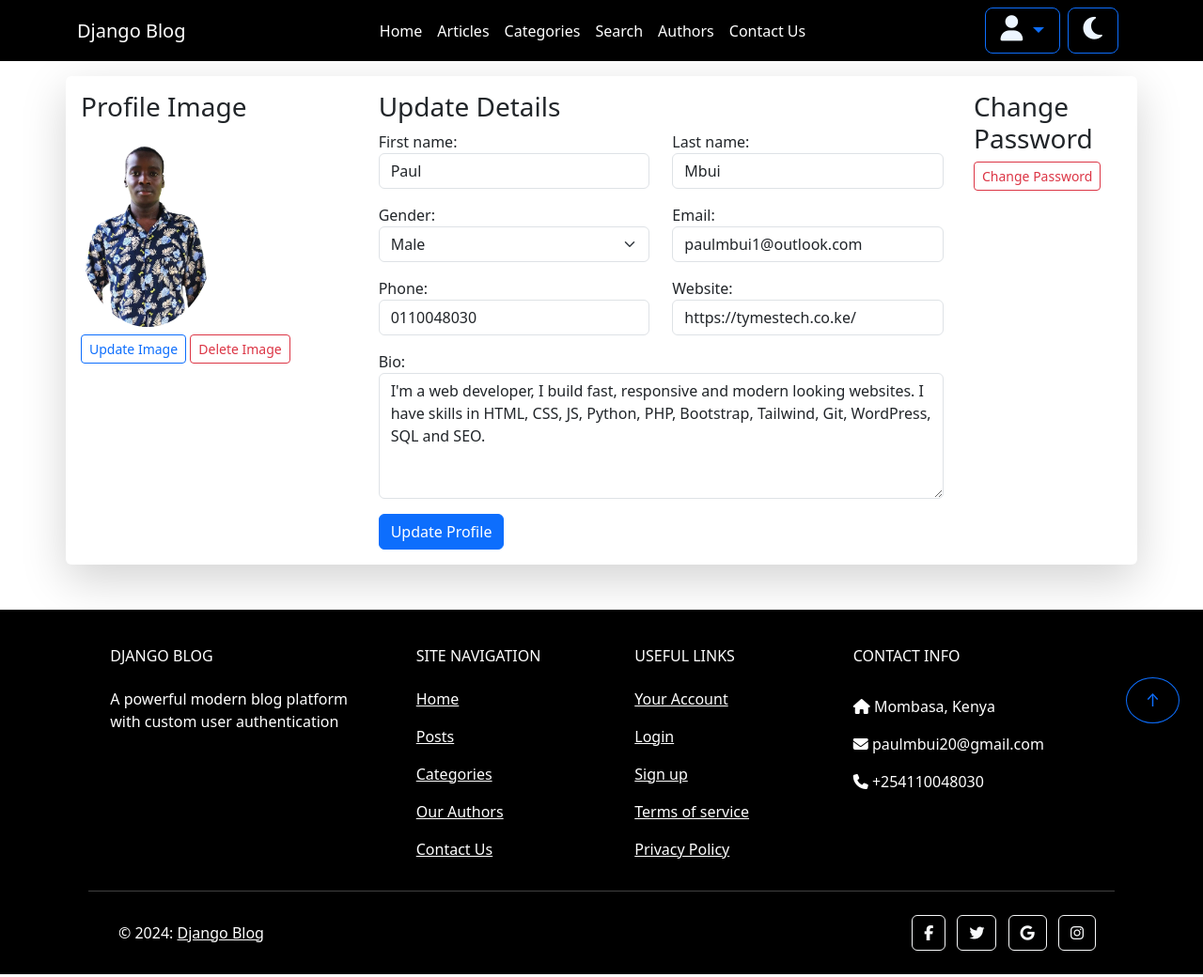
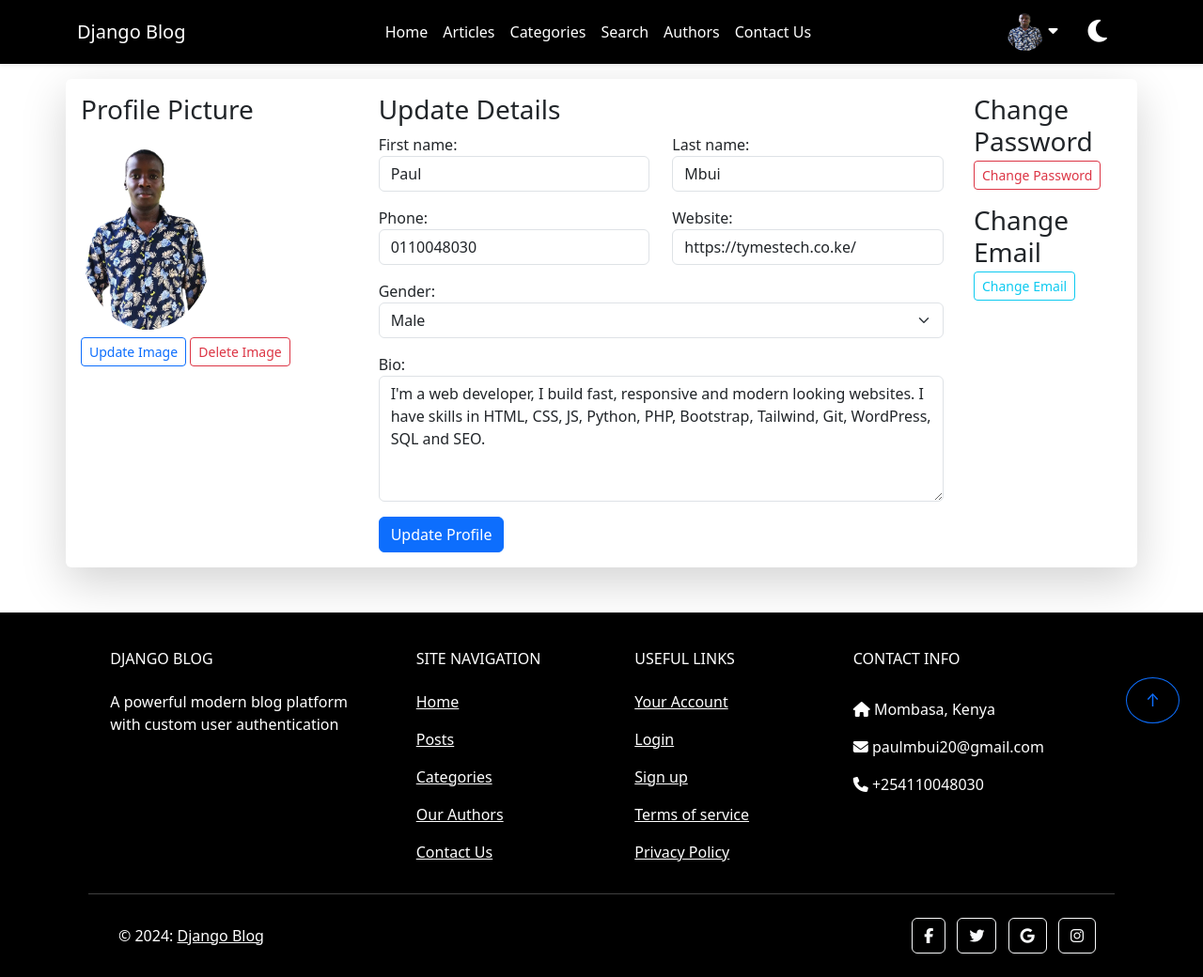
Before and after one commit to paulmbui20/django-blog, a Django app: page /accounts/profile/ in a window 1280 px wide. Shown: the whole page at 94% size. Run offline with Django 5.2, Linux system fonts and the light colour scheme; a user stored in the database is signed in; parts of the project's set-up code (start-up, migrations or seed data) failed here and were passed over; some libraries are stand-ins or nearby versions.

Commit message:
ui enhancements

```diff
--- a/accounts/forms.py
+++ b/accounts/forms.py
@@ -54,11 +54,10 @@ class CustomAuthenticationForm(AuthenticationForm):
         'placeholder': 'Password',
         'id': 'floatingPassword',
     }))
-
 class ProfileForm(forms.ModelForm):
     class Meta:
         model = CustomUser
-        fields = ['first_name', 'last_name', 'email', 'phone', 'bio', 'website', 'gender'  ]
+        fields = ['first_name', 'last_name', 'phone', 'bio', 'website', 'gender'  ]
         widgets = {
             'first_name': forms.TextInput(attrs={
                 'class': 'form-control',
@@ -69,11 +68,6 @@ class ProfileForm(forms.ModelForm):
                 'class': 'form-control',
                 'placeholder': 'Last Name',
                 'id': 'floatingLastName',
-            }),
-            'email': forms.EmailInput(attrs={
-                'class': 'form-control',
-                'placeholder': 'Email',
-                'id': 'floatingEmail',
             }),
             'phone': forms.NumberInput(attrs={
                 'class': 'form-control',
--- a/accounts/static/css/styles.css
+++ b/accounts/static/css/styles.css
@@ -28,6 +28,16 @@
  .sticky-top{
      z-index: 1;!important;
  }
+
+ [data-bs-theme=dark] .carousel .carousel-control-next-icon,
+ [data-bs-theme=dark] .carousel .carousel-control-prev-icon,
+ [data-bs-theme=dark].carousel .carousel-control-next-icon,
+ [data-bs-theme=dark].carousel .carousel-control-prev-icon {
+     filter:;
+}
+ [data-bs-theme=dark] .carousel .carousel-indicators [data-bs-target], [data-bs-theme=dark].carousel .carousel-indicators [data-bs-target] {
+     background-color: #fff;
+}
 /* .toast-success{background-color: #0af60a*/
 /*}*/
 /*.toast-error{background-color: #f82217*/
--- a/accounts/templates/base.html
+++ b/accounts/templates/base.html
@@ -30,10 +30,10 @@
 <!-- Scroll to Top Button -->
     <button class="scroll-to-top-btn btn btn-outline-primary shadow-lg rounded-circle" onclick="scrollToTop()">↑</button>
 {% include 'footer.html' %}
+<script src="{% static 'js/bootstrap.bundle.min.js' %}"></script>
+<script src="{% static 'js/script.js' %}"></script>
 <script src="{% static 'js/jquery-3.6.0.min.js' %}"></script>
-<script src="{% static 'js/bootstrap.bundle.min.js' %}"></script>
 <script src="{% static 'js/toastr.min.js' %}"></script>
-<script src="{% static 'js/script.js' %}"></script>
 {% block extrascripts %}
 {% endblock %}
 <script>
--- a/accounts/templates/navbar.html
+++ b/accounts/templates/navbar.html
@@ -1,4 +1,4 @@
-<nav class="navbar navbar-expand-md navbar-dark bg-black">
+<nav class="navbar navbar-expand-md navbar-dark bg-black shadow-sm">
   <div class="container">
     <a class="navbar-brand" href="/">Django Blog</a>
 
@@ -28,11 +28,17 @@
         </li>
       </ul>
         <div class="dropdown ms-auto">
-            <button class="btn btn-outline-primary btn-lg dropdown-toggle" type="button" data-bs-toggle="dropdown" aria-expanded="false">
-                <i class="fa fa-user" style="font-size: 1.7rem; color: #EcF5Ff"></i>
+            <button class="btn border-0" type="button" data-bs-toggle="dropdown" aria-expanded="false">
+                {% if user.is_authenticated and user.image %}
+                    <img src="{{ user.image.url }}" alt="{{ user.username }}" class="rounded-circle " style="width: 40px; height: 40px;">
+                    {% else %}
+                <i class="fa fa-user text-white" style="font-size: 1.7rem;"></i>
+                {% endif %}
+            <i class="fa fa-caret-down text-white"></i>
             </button>
             <ul class="dropdown-menu my-3 z-3">
                 {% if user.is_authenticated %}
+                    <h2 class="dropdown-header">Welcome {% if user.first_name %}{{ user.first_name }}{% else %}{{ user.username }}{% endif %}</h2>
               <li><a class="dropdown-item" href="{% url 'account' %}">Dashboard</a></li>
                 {% if request.user.is_superuser or request.user.is_staff %}
               <li><a class="dropdown-item" href="/admin/">Admin Dashboard</a></li>
@@ -50,8 +56,8 @@
             </ul>
           </div>
     </div>
-<button class="btn btn-outline-primary btn-lg mx-2" id="theme-toggle">
-    <i id="theme-icon" class="fas fa-moon" style="font-size: 1.7rem; color: #EcF5Ff"></i>
+<button class="btn border-0 mx-2" id="theme-toggle">
+    <i id="theme-icon" class="fa fa-moon text-white" style="font-size: 1.7rem;"></i>
 </button>
   </div>
 </nav>
--- a/accounts/templates/registration/profile.html
+++ b/accounts/templates/registration/profile.html
@@ -9,7 +9,7 @@
             <div class="col-md-10">
                 <div class="row">
                     <div class="p-3 col-md-4 border-right">
-                        <label for="profileimage" class="h3 labels">Profile Image</label>
+                        <h3> Profile Picture</h3>
                         {% if user.image %}
                        <img
                             id="profileimage"
@@ -18,7 +18,7 @@
                             src="{{ user.image.url }}"
                             alt="Profile Image">
                         {% else %}
-                        <img class="rounded-circle w-50" src="{% static 'default-profile.jpg' %}" alt="user profile image">
+                        <img id="profileimage" class="rounded-circle w-50" src="{% static 'default-profile.jpg' %}" alt="user profile image">
                         {% endif %}
                         <div class="mt-2">
                             <button type="button" class="btn btn-sm btn-outline-primary" id="updateImageBtn">
@@ -29,10 +29,9 @@
                             </button>
                         </div>
                     </div>
-
                     <div class="d-flex flex-column p-3 col-md-8">
                         <h3>Update Details</h3>
-    <form method="post" novalidate id="profileEditForm" action="{% url 'profile' %}">
+                        <form method="post" id="profileEditForm" action="{% url 'profile' %}">
                             {% csrf_token %}
                             {{ form.non_field_errors }}
                             <div class="row d-flex flex-row">
@@ -48,22 +47,6 @@
                                         {{ form.last_name.label_tag }}
                                         {{ form.last_name }}
                                         {{ form.last_name.errors }}
-                </div>
-            </div>
-        </div>
-        <div class="row d-flex form-row">
-            <div class="col-md-6">
-                <div class=" mb-3">
-            {{ form.gender.label_tag }}
-            {{ form.gender }}
-            {{ form.gender.errors }}
-                </div>
-            </div>
-            <div class="col-md-6">
-                <div class="mb-3">
-                    {{ form.email.label_tag }}
-                    {{ form.email }}
-                    {{ form.email.errors }}
                                     </div>
                                 </div>
                             </div>
@@ -85,24 +68,32 @@
                         </div>
 
                             <div class=" mb-3">
+                                {{ form.gender.label_tag }}
+                                {{ form.gender }}
+                                {{ form.gender.errors }}
+                            </div>
+                            <div class=" mb-3">
                                 {{ form.bio.label_tag }}
                                 {{ form.bio }}
                                 {{ form.bio.errors }}
                             </div>
-
-
                             <button type="submit" class="btn btn-primary">Update Profile</button>
                         </form>
                     </div>
                 </div>
             </div>
             <div class="col-md-2 p-3">
-                <h3>Change Password</h3>
-                <button class="btn btn-sm btn-outline-danger" type="button" data-bs-toggle="modal" data-bs-target="#staticBackdropLive">Change Password</button>
+                {% if user.password %}
+                <h3 class="mb-1">Change Password</h3>
+                <button class="btn btn-sm btn-outline-danger mb-3" type="button" data-bs-toggle="modal" data-bs-target="#staticBackdropLive">Change Password</button>
+                {% endif %}
+                <h3 class="mb-1">Change Email</h3>
+                <button id="changeEmailBtn" class="btn btn-sm btn-outline-info mb-3" type="button" data-bs-toggle="modal" data-bs-target="#changeEmailModal">Change Email</button>
             </div>
         </div>
     </div>
 
+    {% if user.password %}
     <div class="modal fade" id="staticBackdropLive" data-bs-backdrop="static" data-bs-keyboard="false" tabindex="-1" aria-labelledby="staticBackdropLiveLabel" aria-hidden="true">
         <div class="modal-dialog">
             <div class="modal-content">
@@ -126,6 +117,38 @@
                             <label for="confirm_password" class="form-label">Confirm New Password</label>
                             <input type="password" name="confirm_password" class="form-control" id="confirm_password" required>
                         </div>
+                        <div class="modal-footer">
+                            <button type="button" class="btn btn-secondary" data-bs-dismiss="modal">Cancel</button>
+                            <button type="submit" class="btn btn-primary">Update</button>
+                        </div>
+                    </form>
+                </div>
+            </div>
+        </div>
+    </div>
+    {% endif %}
+    <div class="modal fade" id="changeEmailModal" data-bs-backdrop="static" data-bs-keyboard="false" tabindex="-1" aria-labelledby="changeEmailModalLabel" aria-hidden="true">
+        <div class="modal-dialog">
+            <div class="modal-content">
+                <div class="modal-header">
+                    <h3 class="modal-title fs-5" id="changeEmailModalLabel">Update password</h3>
+                    <button type="button" class="btn-close" data-bs-dismiss="modal" aria-label="Close"></button>
+                </div>
+                <div class="modal-body">
+                    <form id="changeEmailForm" method="post">
+                        <input type="hidden" name="csrfmiddlewaretoken" value="{{ csrf_token }}">
+                        <div class="mb-3">
+                            <label for="email" class="form-label">Old Email</label>
+                            <input type="email" name="email" class="form-control" id="email" value="{{ user.email }}" readonly>
+                        </div>
+                        <div class="mb-3">
+                            <label for="newemail" class="form-label">New Email</label>
+                            <input type="email" name="newemail" class="form-control" id="newemail">
+                        </div>
+{#                        <div class="mb-3">#}
+{#                            <label for="confirm_email" class="form-label">Confirm Email</label>#}
+{#                            <input type="text" name="confirm_email" class="form-control" id="confirm_email" required>#}
+{#                        </div>#}
                         <div class="modal-footer">
                             <button type="button" class="btn btn-secondary" data-bs-dismiss="modal">Cancel</button>
                             <button type="submit" class="btn btn-primary">Update</button>
@@ -184,13 +207,32 @@
                     }
                 });
             });
-
-
+            $('changeEmailBtn').on('click', function() {
+            $('#changeEmailModal').modal('show');
+        });
+            $('#changeEmailForm').on('submit', function(e) {
+                e.preventDefault();
+                $.ajax({
+                    type: 'POST',
+                    url: '{% url "update_email" %}',
+                    data: $(this).serialize(),
+                    success: function(response) {
+                        if (response.success) {
+                            Swal.fire('Success!', response.message, 'success')
+                                .then(() => window.location.href = '{% url "logout" %}');
+                        } else {
+                            Swal.fire('Error!', response.message, 'error');
+                        }
+                    },
+                    error: function() {
+                        Swal.fire('Error!', 'An unexpected error occurred.', 'error');
+                    }
+                });
+            });
             // Handle image update
         $('#updateImageBtn').on('click', function() {
             $('#updateImageModal').modal('show');
         });
-
         $('#imageForm').on('submit', function(e) {
             e.preventDefault(); // Prevent the default form submission
             var formData = new FormData(this);
@@ -276,5 +318,4 @@ $('#deleteImageBtn').on('click', function() {
         });
         });
     </script>
-
 {% endblock %}
--- a/accounts/urls.py
+++ b/accounts/urls.py
@@ -7,7 +7,7 @@ from blog import views
 from blog.views import add_post, update_post_status, add_category, analytics_dashboard
 from djangoBlog import settings
 from .views import register, account, logout_view, update_password, update_image, delete_image, profile, queries, \
-    delete_contact_query
+    delete_contact_query, update_email
 from django.contrib.auth import views as auth_views
 
 
@@ -27,6 +27,7 @@ urlpatterns = [
 
     path('profile/',profile, name='profile'),
     path('profile/update-password/', update_password, name='update_password'),
+    path('profile/update-email/', update_email, name='update_email'),
     path('profile/update-image/', update_image, name='update_image'),
     path('profile/delete-image/', delete_image, name='delete_image'),
 
--- a/accounts/views.py
+++ b/accounts/views.py
@@ -1,6 +1,7 @@
 import os
 
 from django.contrib.auth import update_session_auth_hash, login, authenticate, get_backends
+from django.core.validators import validate_email
 from django.http import JsonResponse
 
 from django.shortcuts import render, redirect, get_object_or_404
@@ -14,6 +15,9 @@ from .forms import CustomUserCreationForm, CustomAuthenticationForm, ProfileForm
 import jwt
 from datetime import datetime, timedelta
 from django.conf import settings
+
+from .models import CustomUser
+
 
 def register(request):
     if request.method == "POST":
@@ -94,7 +98,30 @@ def update_password(request):
 
     return JsonResponse({"success": False, "message": "Invalid request."})
 
+@login_required
+def update_email(request):
+    if request.method == "POST":
+        old_email = request.POST.get("email")
+        new_email = request.POST.get("newemail")
+        dbuser = get_object_or_404(CustomUser, email=old_email)
+        useremail = request.user.email
 
+        if old_email != useremail:
+            return JsonResponse({"success": False, "message": "Old email is incorrect."})
+        if old_email =='' or new_email == '':
+            return JsonResponse({"success": False, "message": "All fields are required."})
+        if old_email == new_email:
+            return JsonResponse({"success": False, "message": "Both Email addresses are similar"})
+        if dbuser is not None:
+            if CustomUser.objects.filter(email=new_email).exists():
+                return JsonResponse({"success": False, "message": "Email already exists."})
+            dbuser.email = new_email
+            dbuser.save()
+            return JsonResponse({"success": True, "message": "Email updated successfully."})
+        else:
+            return JsonResponse({"success": False, "message": "Email does not exist."})
+    else:
+        return JsonResponse({"success": False, "message": "Invalid request."})
 @login_required
 def profile(request):
     user = request.user
--- a/blog/templates/blogpost_detail.html
+++ b/blog/templates/blogpost_detail.html
@@ -28,7 +28,7 @@
         <a href="/author/{{ post.author.username }}/" class="text-decoration-none">
             <p><strong>Author</strong>: {% if post.author.first_name %}{{ post.author.first_name }} {% if post.author.last_name %}{{ post.author.last_name | truncatechars:2 | upper }}{% endif %}{% else %}{{ post.author.username }}{% endif %}</p>
         </a>
-        <p class="mx-3"><i class="fa fa-calendar-day"></i> {{ post.updated_at }}</p>
+        <p class="mx-3"><i class="fa fa-calendar-day"></i> {{ post.updated_at|date }}</p>
         <p class="mx-1"><i class="fa fa-message"></i> {{ comments_count }}</p>
     </div>
 
--- a/blog/templates/blogpost_list.html
+++ b/blog/templates/blogpost_list.html
@@ -21,7 +21,7 @@
                     <div class="position-relative">
                         <img src="{{ post.featured_image.url }}" class="card-img-top" alt="{{ post.title }}" style="height: 200px; object-fit: cover;">
                         <div class="card-img-overlay d-flex align-items-start justify-content-end p-2">
-                            <div class="bg-dark text-white rounded-pill px-2 py-1">{{ post.created_at|date:"M d, Y" }}</div>
+                            <div class="bg-dark text-white rounded-pill px-2 py-1">{{ post.updated_at|date:"M d, Y" }}</div>
                         </div>
                     </div>
                     <div class="card-body d-flex flex-column">
```
Also changed, not shown: accounts/templates/registration/signup.html (+7 -6 lines), blog/views.py (+7 -3 lines), db.sqlite3. Lines whose indentation alone changed are shown as unchanged.
